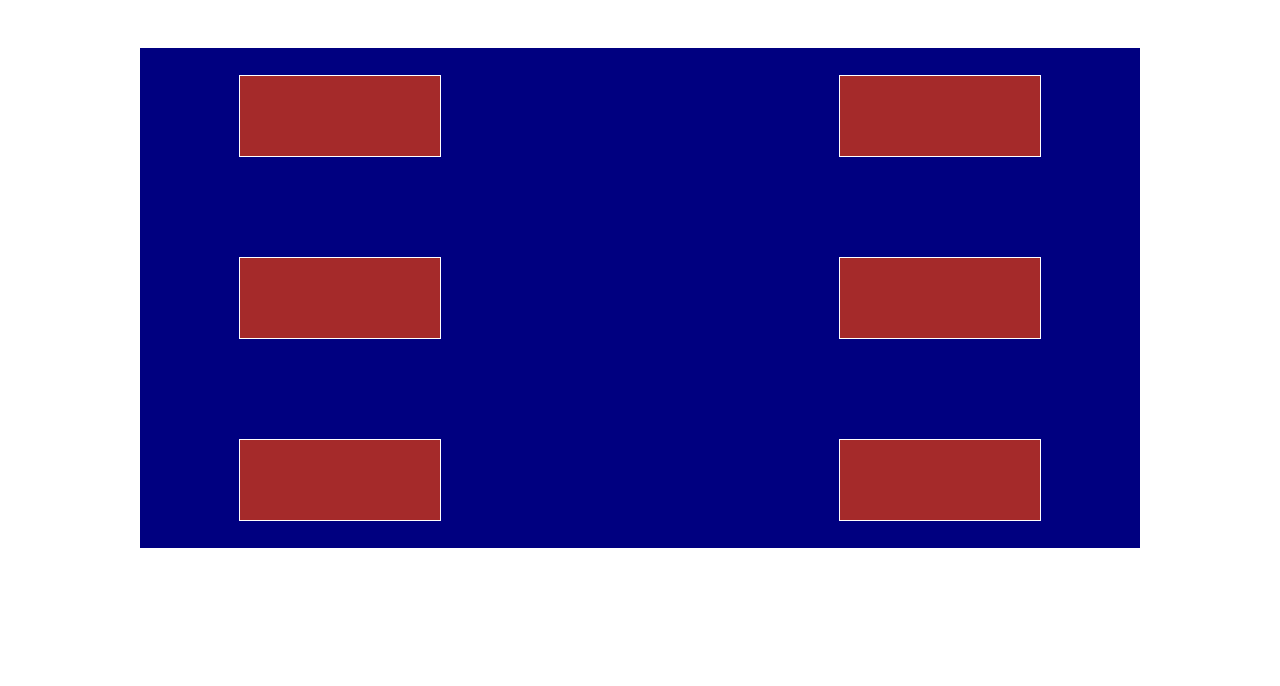
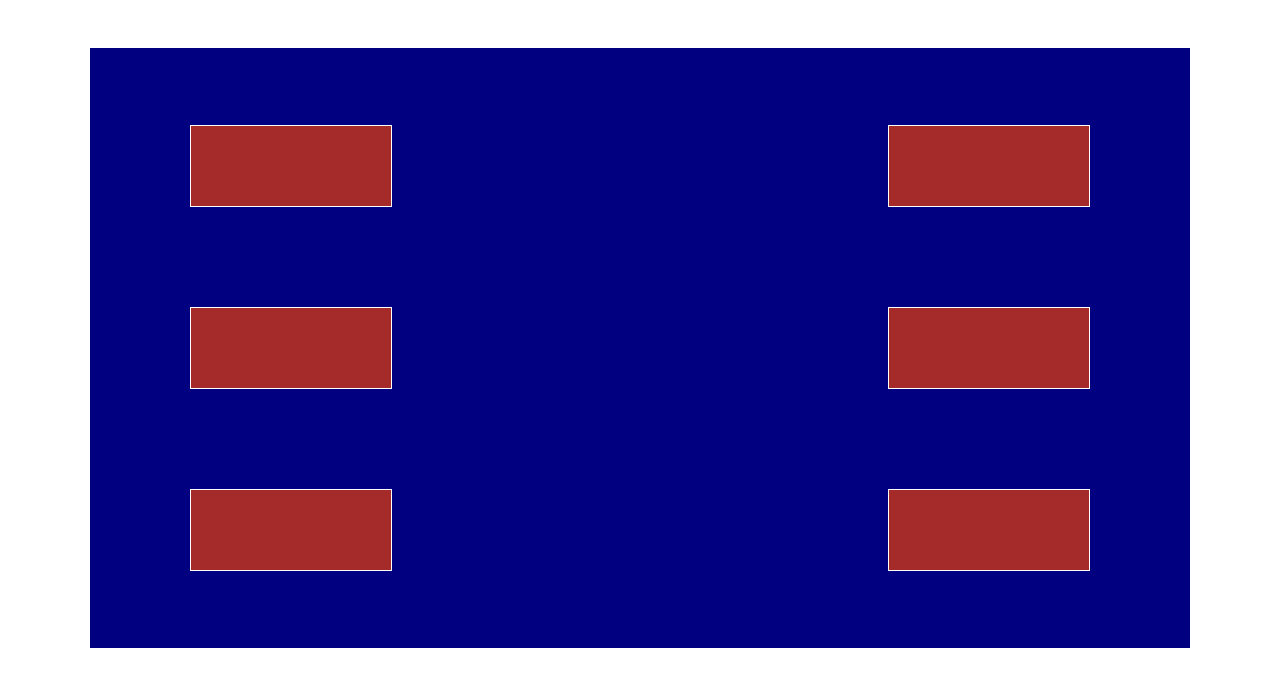
Before and after one commit to DanielDulcadef/ejercicios_css, a plain HTML site: page ejercicio7/index.html in a window 1280 px wide. Drawn offline with Linux system fonts and the light colour scheme.

Commit message:
ejercicio 7 terminado

```diff
--- a/ejercicio7/assets/style.css
+++ b/ejercicio7/assets/style.css
@@ -10,7 +10,9 @@ section {
     flex-wrap: wrap;
     gap: 20%;
     align-content: center;
-    justify-content: space-around
+    justify-content: space-between;
+    padding: 50px;
+
 
 
 
@@ -23,6 +25,11 @@ div {
     height: 80px;
     width: 200px ;
     border: solid 1px white;
+    margin-left: 50px;
+    margin-right: 50px;
+
+
+
 
 
 
```
